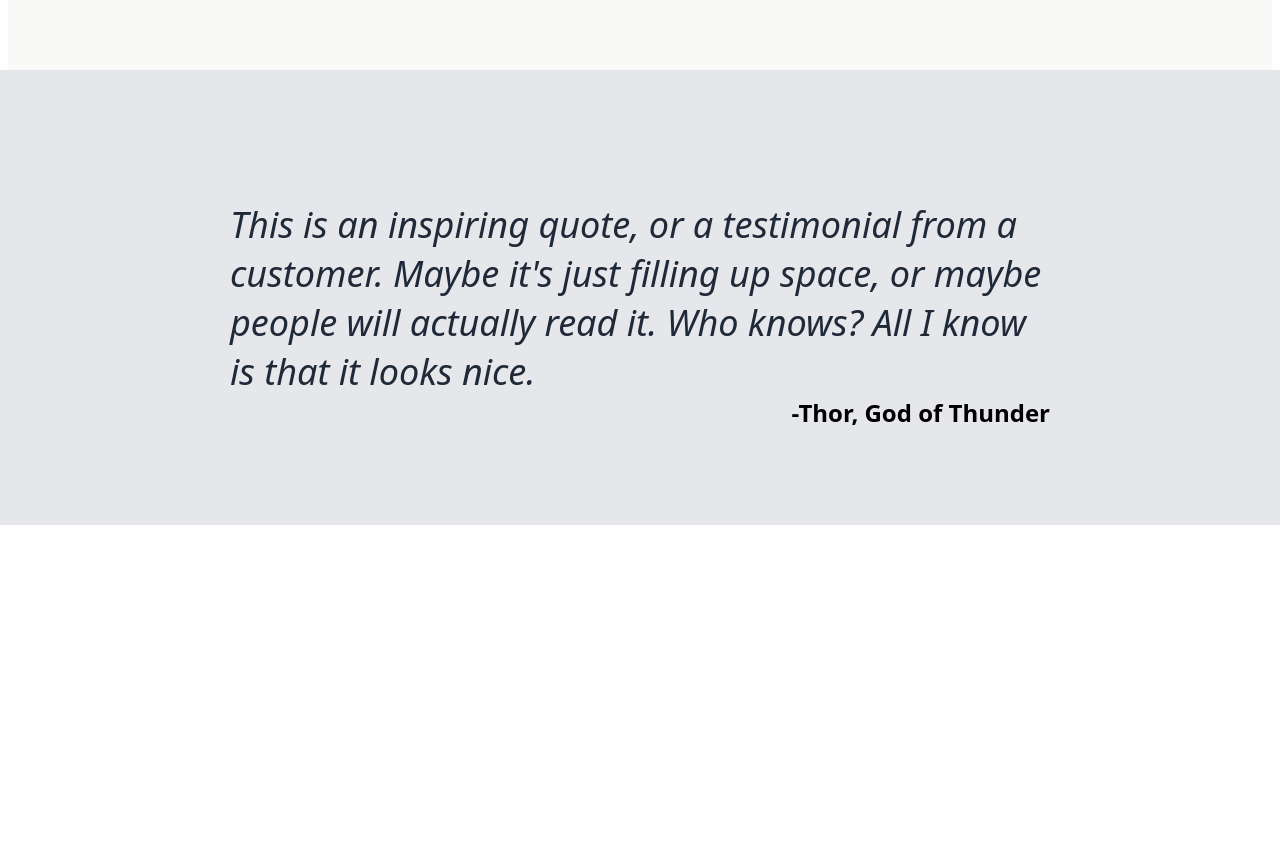
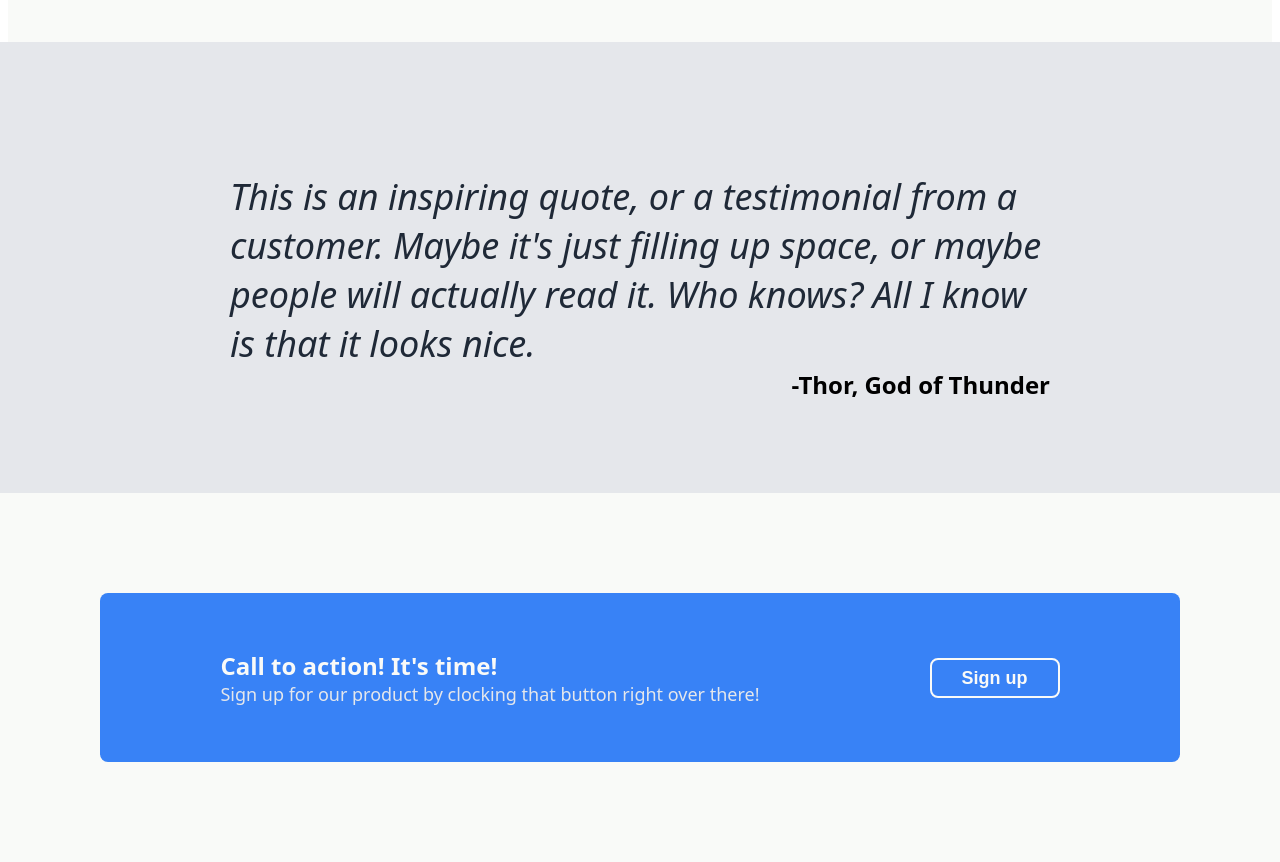
Before and after one commit to UltraForte/odin-landpage, a plain HTML site: page index.html in a window 1280 px wide. Shown: the part 1024-1886 px from the top of the page. Before the commit the page ends 1549 px from the top, so only its background shows below. Drawn offline with Linux system fonts and the light colour scheme.

Commit message:
add HTML for Call to Action section, add CSS for Call to Action section

```diff
--- a/index.html
+++ b/index.html
@@ -52,7 +52,16 @@
         <div id="quote">This is an inspiring quote, or a testimonial from a customer. Maybe it's just filling up space, or maybe people will actually read it. Who knows? All I know is that it looks nice.</div>
         <div id="author">-Thor, God of Thunder</div>
     </div>
-
+<!--code below is for the call to action at end of page-->
+    <div class="call-to-action-section">
+        <div class="call-to-action-box">
+            <div id="call-to-action-text">
+                <div id="headertext">Call to action! It's time!</div>
+                <div id="subtext">Sign up for our product by clocking that button right over there!</div>
+            </div>
+            <button id="action-signup">Sign up</button>
+        </div>
+    </div>
 
 </body>
 </html>
--- a/styles.css
+++ b/styles.css
@@ -53,7 +53,7 @@ body {
     color: #F9FAF8;
 
 }
-#subtext {
+.herotext#subtext {
     font-size: 18px;
     color: #E5E7EB;
     width: 480px;
@@ -147,10 +147,56 @@ body {
     font-weight: 600;
     width: 820px;
     text-align: end;
-    padding-bottom: 96px;
+    padding-bottom: 100px;
     font-size: 24px;
 }
+                     /*CSS for Call To Action*/
+.call-to-action-section {
+    background-color: #F9FAF8;
+    display: flex;
+    justify-content: center;
+    padding: 100px;
+    margin: -8px;
+}
 
+.call-to-action-box {
+    background-color: #3882F6;
+    width: 1000px;
+    display: flex;
+    justify-content: center;
+    padding: 56px 48px;
+    border-radius: 8px;
+    gap: 170px;
+}
+
+#call-to-action-text {
+    display: flex;
+    flex-direction: column;
+}
+
+#call-to-action-text #headertext {
+    color: #F9FAF8;
+    font-size: 24px;
+    font-weight: 600;
+}
+
+#call-to-action-text #subtext {
+    color: #E5E7EB;
+    font-size: 18px;
+}
+
+#action-signup {
+    background-color: #3882F6;
+    border: solid 2px #F9FAF8;
+    color: #F9FAF8;
+    width: 130px;
+    height: 40px;
+    font-size: 18px;
+    font-weight: 600;
+    padding: 8px;
+    border-radius: 8px;
+    align-self: center;
+}
 
 
 
```
